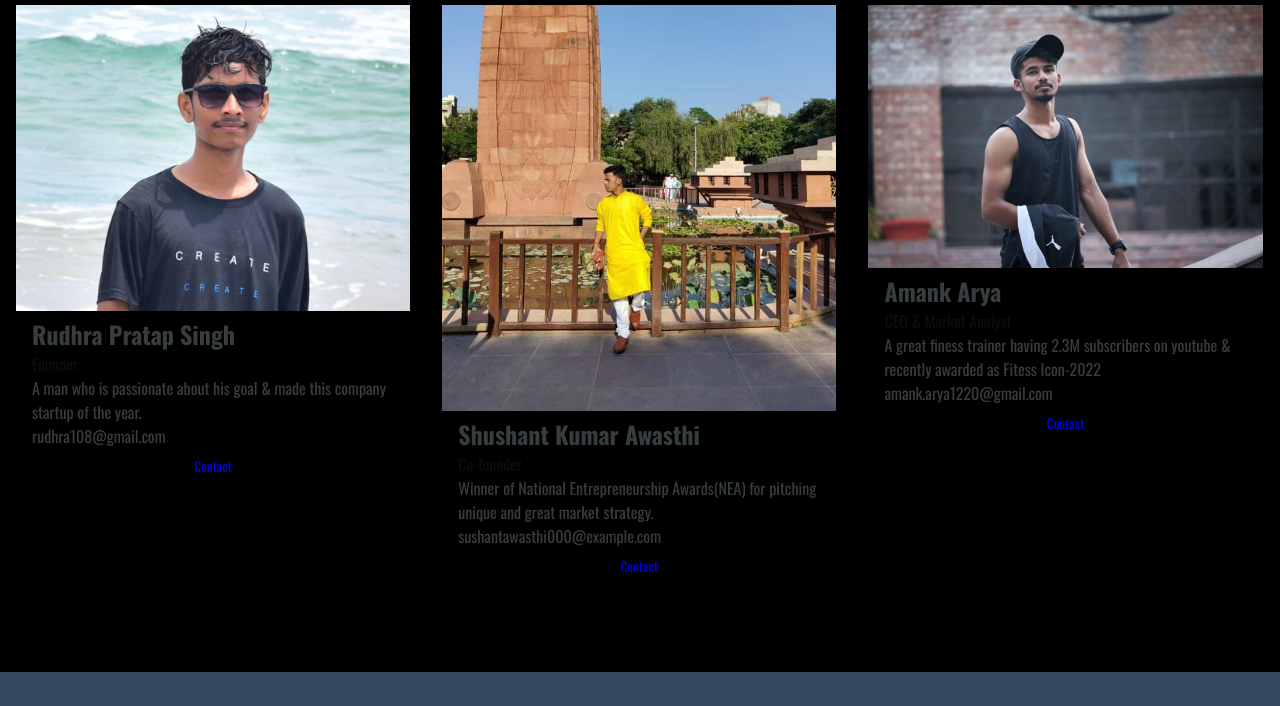
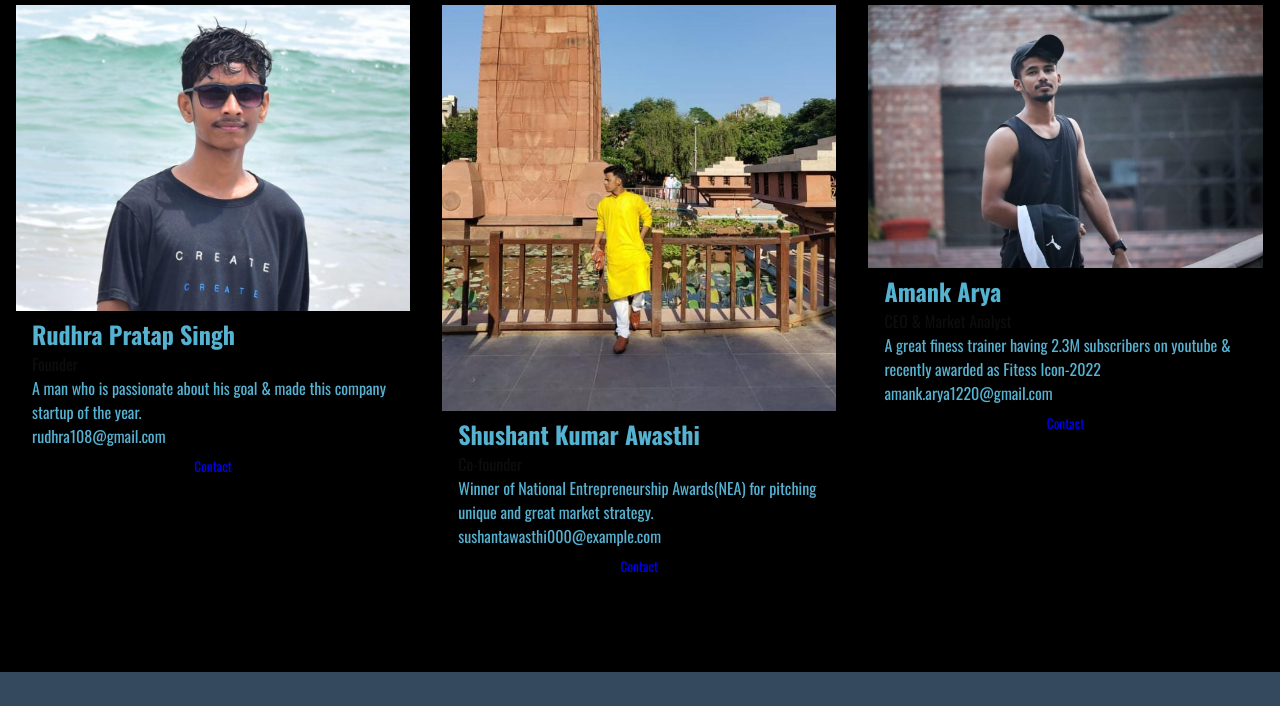
Before and after one commit to awasthi108/Fitness-Website, a plain HTML site: page K22RT-18,19,35/MINEGYM/index.html in a window 1280 px wide. Shown: the part 3988-4694 px from the top of the page. Drawn offline with nearby package versions, Linux system fonts and the light colour scheme.

Commit message:
Update style2.css

```diff
--- a/K22RT-18,19,35/MINEGYM/style2.css
+++ b/K22RT-18,19,35/MINEGYM/style2.css
@@ -185,7 +185,7 @@ footer{
 
 .container {
 	padding: 0 16px;
-	color: #373D3F;
+	color: #56b2d1;
 }
 .container::after, .row::after {
 	content: "";
```
